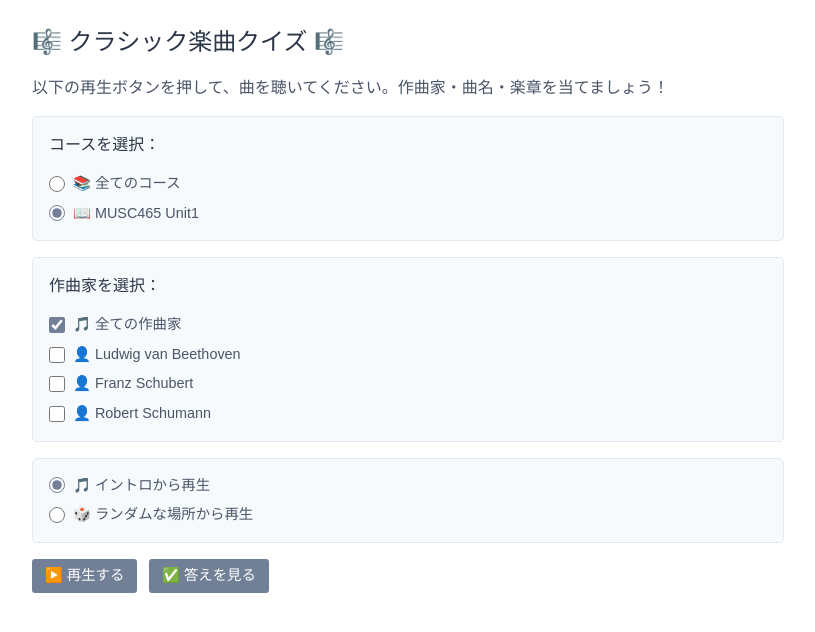
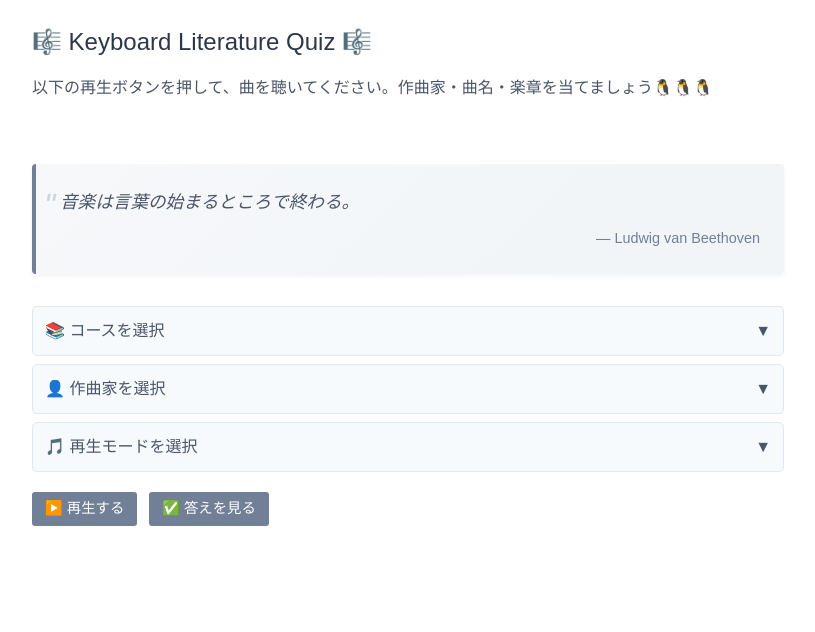
Before and after one commit to ask-t/music465, a Next.js app: page / in a window 1280 px wide. Shown: the top 632 px of the page, without its empty margins (232-1047 px from the left). Built offline with nearby package versions, Linux system fonts and the light colour scheme.

Commit message:
ui変更

```diff
--- a/app/page.js
+++ b/app/page.js
@@ -3,7 +3,8 @@
 import { useState, useEffect } from 'react';
 import { songs } from '@/data/songs';
 import styles from './page.module.css';
-import { courses, getAllSongs, getSongsByCourse } from '@/data/courses';
+import { courses, getAllSongs, getSongsByCourse, getComposersByCourse } from '@/data/courses';
+import { quotes, getRandomQuote } from '@/data/quotes';
 
 export default function ClassicQuiz() {
   const [showAnswer, setShowAnswer] = useState(false);
@@ -15,8 +16,14 @@ export default function ClassicQuiz() {
   const [playMode, setPlayMode] = useState('intro');
   const [selectedComposers, setSelectedComposers] = useState(['all']);
   const [selectedCourse, setSelectedCourse] = useState('MUSC465-Unit1');
+  const [currentQuote, setCurrentQuote] = useState(null);
+  const [expandedSections, setExpandedSections] = useState({
+    course: false,
+    composer: false,
+    playMode: false
+  });
 
-  const composers = ['all', 'Ludwig van Beethoven', 'Franz Schubert', 'Robert Schumann'];
+  const composers = getComposersByCourse(selectedCourse);
 
   const handleComposerChange = (composer) => {
     if (composer === 'all') {
@@ -28,6 +35,12 @@ export default function ClassicQuiz() {
 
       setSelectedComposers(newSelected.length ? newSelected : ['all']);
     }
+  };
+
+  const handleCourseChange = (courseId) => {
+    setSelectedCourse(courseId);
+    setSelectedComposers(['all']);
+    setCurrentQuote(getRandomQuote(courseId));
   };
 
   const formatTime = (seconds) => {
@@ -65,20 +78,50 @@ export default function ClassicQuiz() {
     setShowAnswer(false);
   };
 
+  const toggleSection = (section) => {
+    setExpandedSections(prev => ({
+      ...prev,
+      [section]: !prev[section]
+    }));
+  };
+
   useEffect(() => {
     setIsClient(true);
     generateNewQuestion();
+    setCurrentQuote(getRandomQuote(selectedCourse));
   }, []);
 
-  if (!isClient || !randomSong || !randomMovement) {
+  if (!isClient) {
     return <div className={styles.loading}>Loading...</div>;
   }
 
   return (
     <div className={styles.container}>
-      <h2 className={styles.title}>🎼 クラシック楽曲クイズ 🎼</h2>
-      <p className={styles.text}>以下の再生ボタンを押して、曲を聴いてください。作曲家・曲名・楽章を当てましょう！</p>
+      <h2 className={styles.title}>🎼 Keyboard Literature Quiz 🎼</h2>
+      <p className={styles.text}>以下の再生ボタンを押して、曲を聴いてください。作曲家・曲名・楽章を当てましょう🐧🐧🐧</p>
+      <br></br>
+      {isClient && currentQuote && (
+        <div className={styles.quoteContainer}>
+          <p className={styles.quote}>
+            {currentQuote.text}
+          </p>
+          <p className={styles.quoteAuthor}>
+            ― {currentQuote.author}
+          </p>
+        </div>
+      )}
 
+      <div className={styles.accordionSection}>
+        <div
+          className={styles.accordionHeader}
+          onClick={() => toggleSection('course')}
+        >
+          <span>📚 コースを選択</span>
+          <span className={`${styles.accordionIcon} ${expandedSections.course ? styles.expanded : ''}`}>
+            ▼
+          </span>
+        </div>
+        <div className={`${styles.accordionContent} ${expandedSections.course ? styles.expanded : ''}`}>
           <div className={styles.radioGroup}>
             <p className={styles.groupLabel}>コースを選択：</p>
             <label className={styles.radioLabel}>
@@ -87,7 +130,7 @@ export default function ClassicQuiz() {
                 name="course"
                 value="all"
                 checked={selectedCourse === 'all'}
-            onChange={(e) => setSelectedCourse(e.target.value)}
+                onChange={(e) => handleCourseChange(e.target.value)}
                 className={styles.radioInput}
               />
               📚 全てのコース
@@ -99,14 +142,27 @@ export default function ClassicQuiz() {
                   name="course"
                   value={course.id}
                   checked={selectedCourse === course.id}
-              onChange={(e) => setSelectedCourse(e.target.value)}
+                  onChange={(e) => handleCourseChange(e.target.value)}
                   className={styles.radioInput}
                 />
                 📖 {course.name}
               </label>
             ))}
           </div>
+        </div>
+      </div>
 
+      <div className={styles.accordionSection}>
+        <div
+          className={styles.accordionHeader}
+          onClick={() => toggleSection('composer')}
+        >
+          <span>👤 作曲家を選択</span>
+          <span className={`${styles.accordionIcon} ${expandedSections.composer ? styles.expanded : ''}`}>
+            ▼
+          </span>
+        </div>
+        <div className={`${styles.accordionContent} ${expandedSections.composer ? styles.expanded : ''}`}>
           <div className={styles.radioGroup}>
             <p className={styles.groupLabel}>作曲家を選択：</p>
             {composers.map(composer => (
@@ -121,18 +177,20 @@ export default function ClassicQuiz() {
               </label>
             ))}
           </div>
+        </div>
+      </div>
 
-      {isClient && (
-        <div className={styles.audioWrapper}>
-          <iframe
-            src={`https://www.youtube.com/embed/${videoId}?start=${startTime}&autoplay=1`}
-            title="YouTube audio player"
-            allow="accelerometer; autoplay; clipboard-write; encrypted-media; gyroscope; picture-in-picture"
-            className={styles.hiddenPlayer}
-          />
+      <div className={styles.accordionSection}>
+        <div
+          className={styles.accordionHeader}
+          onClick={() => toggleSection('playMode')}
+        >
+          <span>🎵 再生モードを選択</span>
+          <span className={`${styles.accordionIcon} ${expandedSections.playMode ? styles.expanded : ''}`}>
+            ▼
+          </span>
         </div>
-      )}
-
+        <div className={`${styles.accordionContent} ${expandedSections.playMode ? styles.expanded : ''}`}>
           <div className={styles.radioGroup}>
             <label className={styles.radioLabel}>
               <input
@@ -157,6 +215,19 @@ export default function ClassicQuiz() {
               🎲 ランダムな場所から再生
             </label>
           </div>
+        </div>
+      </div>
+
+      {isClient && (
+        <div className={styles.audioWrapper}>
+          <iframe
+            src={`https://www.youtube.com/embed/${videoId}?start=${startTime}&autoplay=1`}
+            title="YouTube audio player"
+            allow="accelerometer; autoplay; clipboard-write; encrypted-media; gyroscope; picture-in-picture"
+            className={styles.hiddenPlayer}
+          />
+        </div>
+      )}
 
       <div className={styles.buttonGroup}>
         <button onClick={generateNewQuestion} className={styles.button}>
--- a/app/page.module.css
+++ b/app/page.module.css
@@ -133,3 +133,74 @@
   height: 1rem;
   accent-color: #718096;
 }
+
+.quoteContainer {
+  margin: 2rem 0;
+  padding: 1.5rem;
+  background: linear-gradient(135deg, #f6f8fa 0%, #f1f4f7 100%);
+  border-left: 4px solid #718096;
+  border-radius: 4px;
+  box-shadow: 0 2px 4px rgba(0, 0, 0, 0.05);
+}
+
+.quote {
+  font-style: italic;
+  color: #4a5568;
+  font-size: 1.1rem;
+  line-height: 1.6;
+  margin: 0;
+  position: relative;
+}
+
+.quote::before {
+  content: '"';
+  font-size: 2rem;
+  color: #718096;
+  opacity: 0.3;
+  position: absolute;
+  left: -1rem;
+  top: -0.5rem;
+}
+
+.quoteAuthor {
+  margin-top: 0.75rem;
+  color: #718096;
+  font-weight: 500;
+  text-align: right;
+  font-size: 0.9rem;
+}
+
+.accordionHeader {
+  display: flex;
+  justify-content: space-between;
+  align-items: center;
+  padding: 0.75rem;
+  background-color: #f7fafc;
+  border: 1px solid #e2e8f0;
+  border-radius: 5px;
+  cursor: pointer;
+  margin-bottom: 0.5rem;
+  transition: all 0.2s ease;
+}
+
+.accordionHeader:hover {
+  background-color: #edf2f7;
+}
+
+.accordionContent {
+  overflow: hidden;
+  transition: max-height 0.3s ease-out;
+  max-height: 0;
+}
+
+.accordionContent.expanded {
+  max-height: 500px;
+}
+
+.accordionIcon {
+  transition: transform 0.3s ease;
+}
+
+.accordionIcon.expanded {
+  transform: rotate(180deg);
+}
--- a/data/courses/index.js
+++ b/data/courses/index.js
@@ -12,3 +12,9 @@ export const getSongsByCourse = (courseId) => {
   const course = courses.find(c => c.id === courseId);
   return course ? course.songs : [];
 };
+
+export const getComposersByCourse = (courseId) => {
+  const songs = courseId === 'all' ? getAllSongs() : getSongsByCourse(courseId);
+  const uniqueComposers = [...new Set(songs.map(song => song.composer))];
+  return ['all', ...uniqueComposers];
+};
--- /dev/null
+++ b/data/quotes.js
@@ -0,0 +1,39 @@
+export const quotes = [
+  {
+    text: "音楽は心の中にある炎を呼び覚ます。",
+    author: "Ludwig van Beethoven",
+    course: "MUSC465-Unit1"
+  },
+  {
+    text: "音楽は言葉の始まるところで終わる。",
+    author: "Ludwig van Beethoven",
+    course: "MUSC465-Unit1"
+  },
+  {
+    text: "私の音楽は私の心の奥底から生まれる。",
+    author: "Franz Schubert",
+    course: "MUSC465-Unit1"
+  },
+  {
+    text: "音楽は魂の詩である。",
+    author: "Robert Schumann",
+    course: "MUSC465-Unit1"
+  },
+  {
+    text: "私の心は歌う、なぜなら音楽が私の中に住んでいるから。",
+    author: "Franz Schubert",
+    course: "MUSC465-Unit1"
+  },
+  {
+    text: "音楽は愛の食物である。",
+    author: "Robert Schumann",
+    course: "MUSC465-Unit1"
+  }
+];
+
+export const getRandomQuote = (courseId) => {
+  const filteredQuotes = courseId === 'all'
+    ? quotes
+    : quotes.filter(quote => quote.course === courseId);
+  return filteredQuotes[Math.floor(Math.random() * filteredQuotes.length)];
+};
```
Lines whose indentation alone changed are shown as unchanged.
